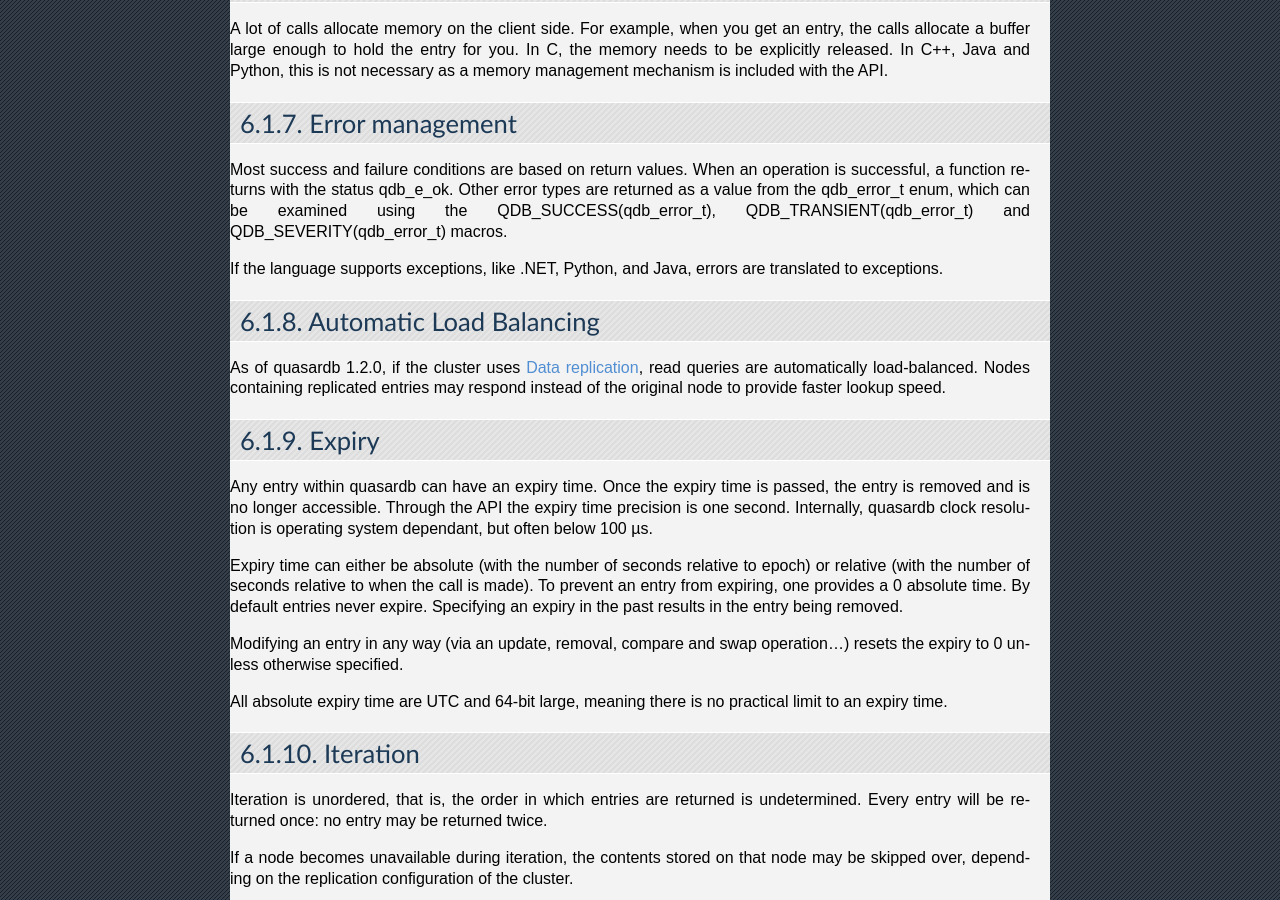
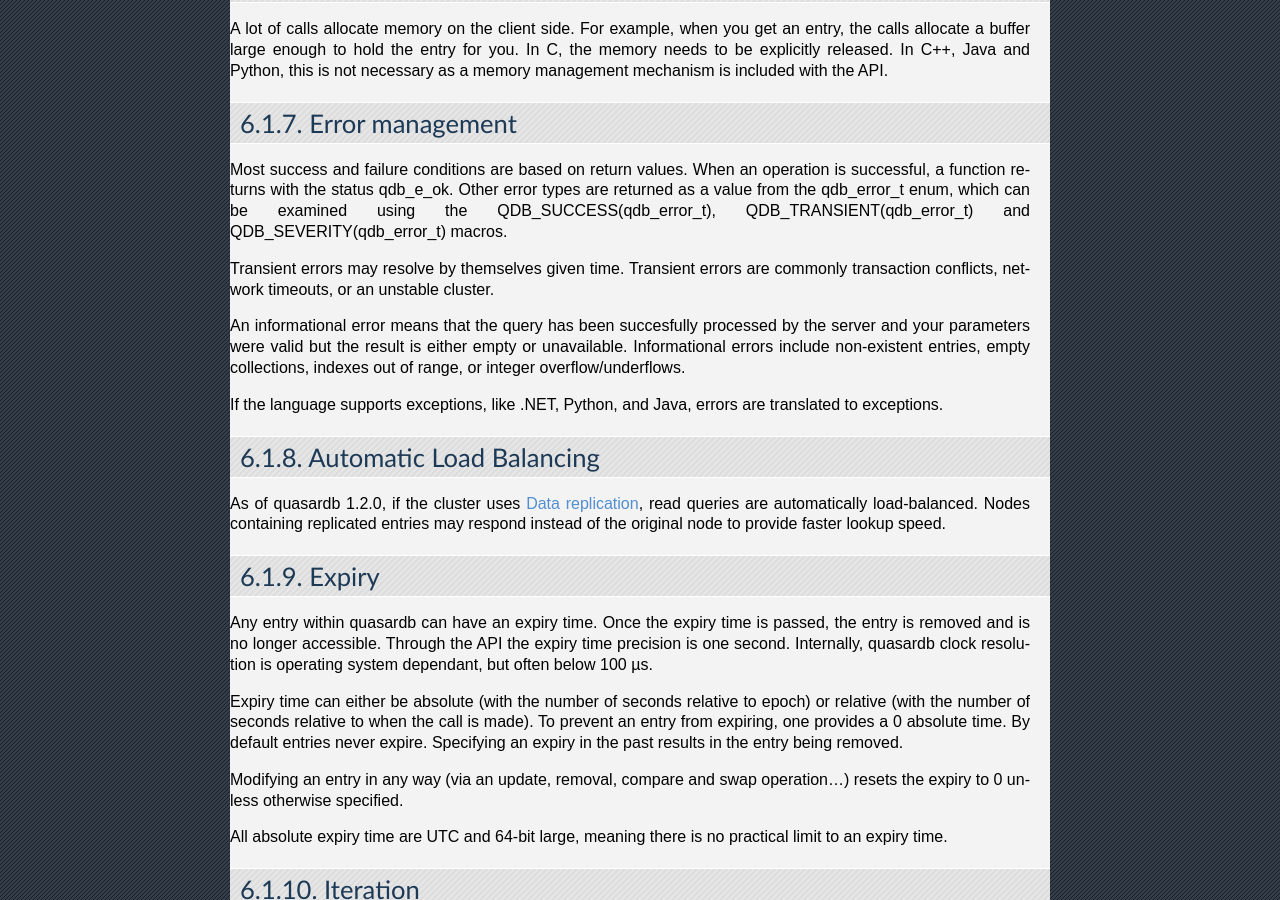
Before and after one commit to iltommi/qdb-documentation, a Sphinx documentation site: the page built from source/api/common.rst, in a window 1280 px wide and 900 px high, scrolled down 869 px. Built offline with Sphinx 7.4.7, drawn with Linux system fonts in a browser that asks for light colours.

Commit message:
Add more detail to the common Errors section, from NodeJS docs, which explained transient and informational well.

```diff
--- a/source/api/common.rst
+++ b/source/api/common.rst
@@ -45,6 +45,10 @@ Error management
 ----------------
 
 Most success and failure conditions are based on return values. When an operation is successful, a function returns with the status qdb_e_ok. Other error types are returned as a value from the qdb_error_t enum, which can be examined using the QDB_SUCCESS(qdb_error_t), QDB_TRANSIENT(qdb_error_t) and QDB_SEVERITY(qdb_error_t) macros.
+
+Transient errors may resolve by themselves given time. Transient errors are commonly transaction conflicts, network timeouts, or an unstable cluster.
+
+An informational error means that the query has been succesfully processed by the server and your parameters were valid but the result is either empty or unavailable. Informational errors include non-existent entries, empty collections, indexes out of range, or integer overflow/underflows.
 
 If the language supports exceptions, like .NET, Python, and Java, errors are translated to exceptions.
 
```
